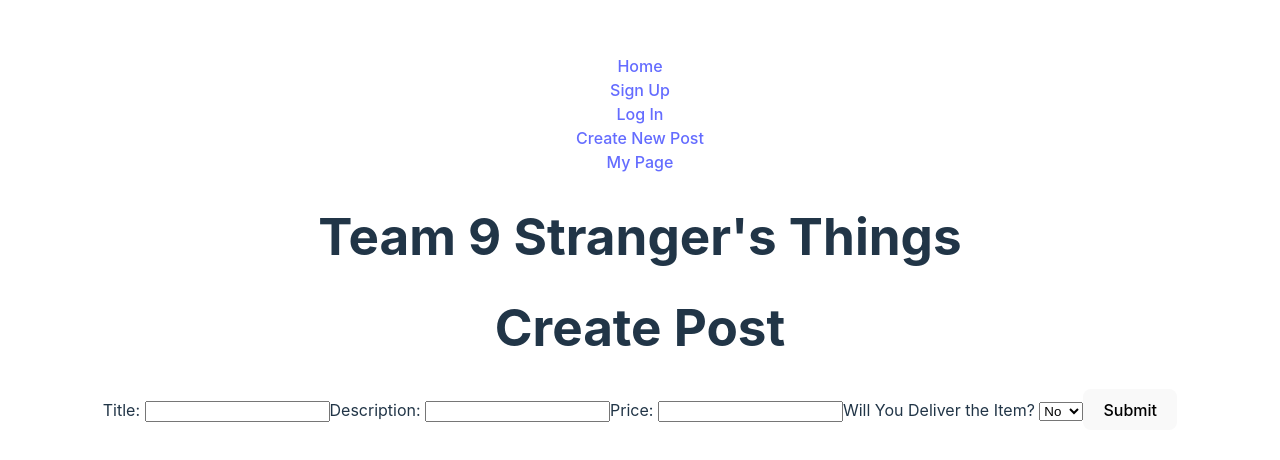
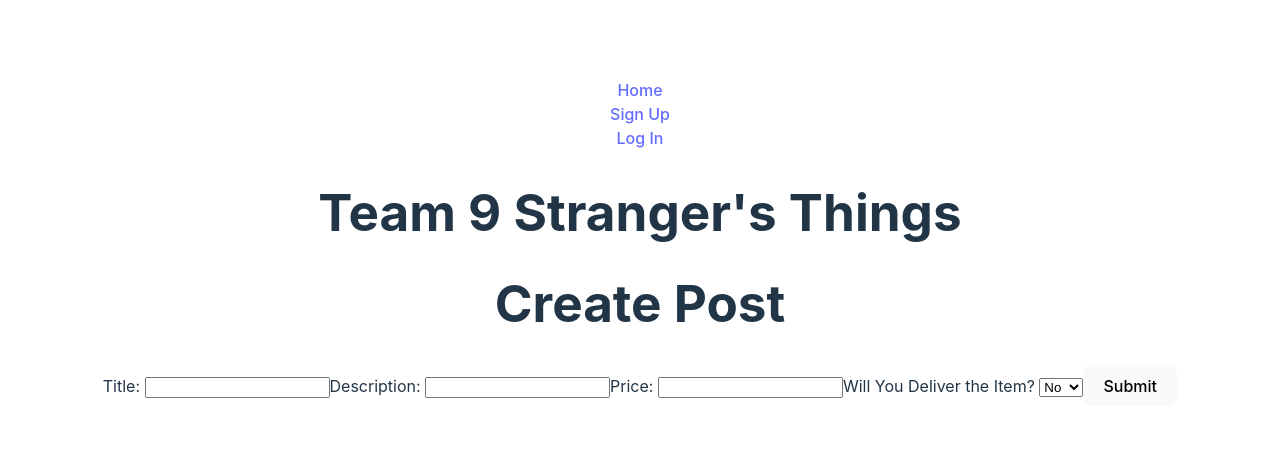
Before and after one commit to StrangerSouls/StrangerThings, a React (Vite) app in the folder Workshop30_StrangersThings/: page /postform in a window 1280 px wide. Shown: the part 158-618 px from the top of the page. Built offline with nearby package versions, Linux system fonts and the light colour scheme.

Commit message:
unrendered links conditionally in NavBar wheter user is logged in or not

```diff
--- a/Workshop30_StrangersThings/src/components/NavBar.jsx
+++ b/Workshop30_StrangersThings/src/components/NavBar.jsx
@@ -12,20 +12,38 @@ export default function NavBar( {token, setToken} ) {
 	};
 	return (
 		<nav>
-			<div><Link to="/">Home</Link></div>
-			<div><Link to="/signupform">Sign Up</Link></div>
-			<div><Link to="/login">Log In</Link></div>
-			{token && token.length > 0 && (
-			<div><Link to="/" onClick={handleLogout}>
+      <div>
+        <Link to="/">Home</Link>
+      </div>
+      {!token || token.length === 0 ? (
+        <>
+          <div>
+            <Link to="/signupform">Sign Up</Link>
+          </div>
+          <div>
+            <Link to="/login">Log In</Link>
+          </div>
+        </>
+      ) : (
+        <>
+          <div>
+            <Link to="/" onClick={handleLogout}>
               Logout
-            </Link></div>
-			)}
-			<div><Link to="/postform">Create New Post</Link></div>
-			<div><Link to="/users/me">My Page</Link></div>
-		</nav>
-	)
-}
-NavBar.propTypes = {
+            </Link>
+          </div>
+          <div>
+            <Link to="/postform">Create New Post</Link>
+          </div>
+          <div>
+            <Link to="/users/me">My Page</Link>
+          </div>
+        </>
+      )}
+    </nav>
+	);
+	}
+
+	NavBar.propTypes = {
 	token: PropTypes.string,
-	setToken: PropTypes.func
-};
+	setToken: PropTypes.func,
+	};
--- a/Workshop30_StrangersThings/src/components/PostForm.jsx
+++ b/Workshop30_StrangersThings/src/components/PostForm.jsx
@@ -66,7 +66,7 @@ export default function PostForm() {
 					<label>Will You Deliver the Item? </label>
 					<select
 					value={willDeliver}
-					onChange={(e) => setWillDeliver(e.target.value === "false")}
+					onChange={(e) => setWillDeliver(e.target.value === "")}
 					required>
 						<option value="false">No</option>
 						<option value="true">Yes</option>
```
